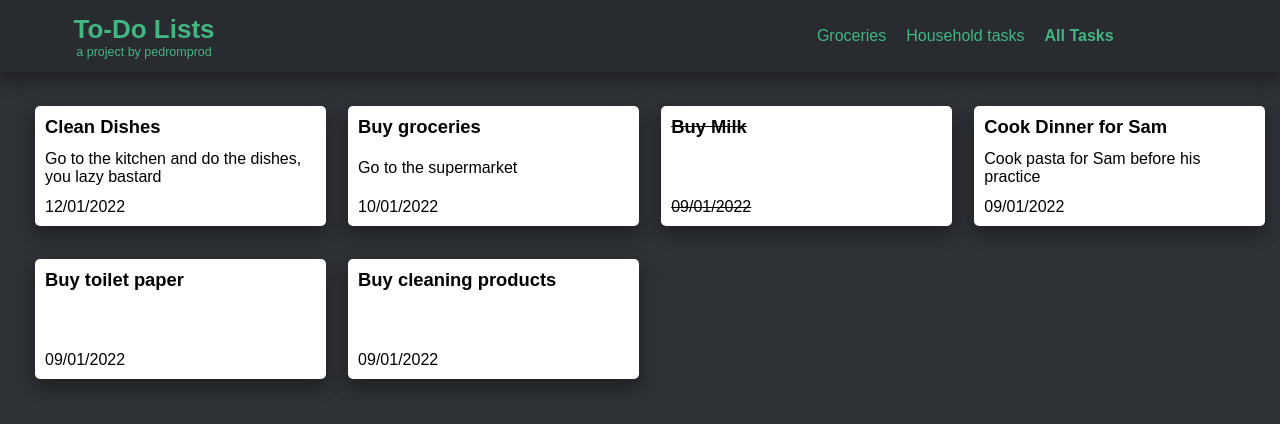
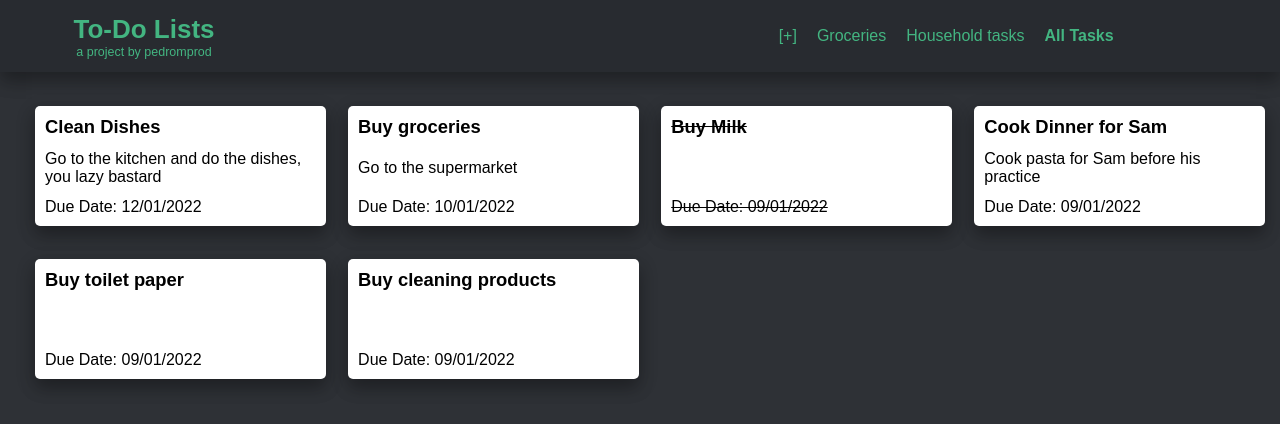
Before and after one commit to pedromprodr/todoApp, a website built with webpack: page dist/index.html in a window 1280 px wide. Both pictures are taken after a click on the element "All Tasks". Built offline with nearby package versions, Linux system fonts and the light colour scheme.

Commit message:
Add create project

```diff
--- a/src/dom.js
+++ b/src/dom.js
@@ -1,169 +1,246 @@
 import { Project } from "./project.js";
-import { Task , compare } from "./task.js";
+import { Task, compare } from "./task.js";
 
-const projects = []
+const projects = [];
 
 function loadHeader() {
-    const header = document.createElement('div');
-    header.className = 'header';
+  const header = document.createElement("div");
+  header.className = "header";
 
-    const logo = document.createElement('div');
-    logo.className = 'logo';
+  const logo = document.createElement("div");
+  logo.className = "logo";
 
-    const title = document.createElement('div')
-    title.innerHTML = 'To-Do Lists'
-    title.classList.add('title')
-    const subtitle = document.createElement('div')
-    subtitle.innerHTML = 'a project by pedromprod'
-    subtitle.classList.add('subtitle')
+  const title = document.createElement("div");
+  title.innerHTML = "To-Do Lists";
+  title.classList.add("title");
+  const subtitle = document.createElement("div");
+  subtitle.innerHTML = "a project by pedromprod";
+  subtitle.classList.add("subtitle");
 
   logo.appendChild(title);
   logo.appendChild(subtitle);
   header.appendChild(logo);
 
+  const projectNav = document.createElement("div");
+  projectNav.classList.add("projectNav");
 
-    const projectNav = document.createElement('div')
-    projectNav.classList.add('projectNav')
-
-    const allTasks = document.createElement('div');
-    allTasks.className = 'projectTitle';
-    allTasks.innerHTML = 'All Tasks';
-    allTasks.addEventListener("click", () => loadAllTasks())
+  const allTasks = document.createElement("div");
+  allTasks.className = "projectTitle";
+  allTasks.innerHTML = "All Tasks";
+  allTasks.addEventListener("click", () => loadAllTasks());
   projectNav.appendChild(allTasks);
 
-    projects.forEach(project => {
-        const projectTitle = document.createElement('div');
-        projectTitle.className = 'projectTitle';
+  projects.forEach((project) => {
+    const projectTitle = document.createElement("div");
+    projectTitle.className = "projectTitle";
     projectTitle.innerHTML = project.name;
-        projectTitle.addEventListener("click", () => loadProject(project.name))
+    projectTitle.addEventListener("click", () => loadProject(project.name));
     projectNav.appendChild(projectTitle);
   });
+  projectNav.appendChild(loadNewProjectButton());
+  header.appendChild(projectNav);
+  document.getElementById("content").appendChild(header);
+}
+function loadNewProjectButton() {
+  const newProject = document.createElement("div");
+  newProject.classList.add("newProject", "projectTitle");
+  newProject.textContent = "[+]";
 
-    header.appendChild(projectNav);
-    document.getElementById('content').appendChild(header);
+  newProject.addEventListener("click", function () {
+    formContainer.style.display = "block";
+  });
 
+  var formContainer = document.createElement("div");
+  formContainer.setAttribute("id", "form-container");
+  formContainer.style.display = "none";
+
+  var form = document.createElement("form");
+
+  var nameLabel = document.createElement("label");
+  nameLabel.setAttribute("for", "name");
+  nameLabel.innerHTML = "Name of the project:";
+  var nameInput = document.createElement("input");
+  nameInput.setAttribute("type", "text");
+  nameInput.setAttribute("id", "name");
+  nameInput.setAttribute("name", "name");
+  form.appendChild(nameInput);
+
+  var submitButton = document.createElement("button");
+  submitButton.setAttribute("type", "submit");
+  submitButton.innerHTML = "Submit";
+  form.appendChild(submitButton);
+
+  formContainer.appendChild(form);
+
+  form.appendChild(nameLabel);
+
+  var closeFormButton = document.createElement("button");
+  closeFormButton.setAttribute("id", "close-form");
+  closeFormButton.innerHTML = "Close";
+  closeFormButton.addEventListener("click", function () {
+    formContainer.style.display = "none";
+  });
+  formContainer.appendChild(closeFormButton);
+  document.getElementById("content").appendChild(formContainer);
+  return newProject;
 }
-
 function loadDOM() {
-
   loadSampleProjects();
 
   loadHeader();
 
-    const projectContainer = document.createElement('div');
-    projectContainer.className = 'projectContainer';
-    document.getElementById('content').appendChild(projectContainer);
+  const projectContainer = document.createElement("div");
+  projectContainer.className = "projectContainer";
+  document.getElementById("content").appendChild(projectContainer);
 
   loadProject(projects[0].name);
 }
 
-function loadAllTasks(){
-    document.querySelectorAll('.projectTitle').forEach(element => {
-        if(element.classList.contains('active')) { element.classList.remove('active');}
-        if(element.innerHTML==='All Tasks') element.classList.add('active')
+function loadAllTasks() {
+  document.querySelectorAll(".projectTitle").forEach((element) => {
+    if (element.classList.contains("active")) {
+      element.classList.remove("active");
+    }
+    if (element.innerHTML === "All Tasks") element.classList.add("active");
   });
-    let projectContainer = document.getElementsByClassName('projectContainer')[0];
-    projectContainer.innerHTML =''
-    let allTasks = []
+  let projectContainer = document.getElementsByClassName("projectContainer")[0];
+  projectContainer.innerHTML = "";
+  let allTasks = [];
 
-    projects.forEach(project => { project.tasks.forEach(task => {allTasks.push(task)});})
+  projects.forEach((project) => {
+    project.tasks.forEach((task) => {
+      allTasks.push(task);
+    });
+  });
 
-    allTasks.sort(compare)
+  allTasks.sort(compare);
 
-    allTasks.forEach(task => {
-        const taskElement = document.createElement('div');
-        taskElement.className = 'task';
+  allTasks.forEach((task) => {
+    const taskElement = document.createElement("div");
+    taskElement.className = "task";
 
-        taskElement.addEventListener('click', () => {
-            projects.forEach(projecti => { projecti.tasks.forEach(taski => {if(taski.name===task.name){taski.markAsComplete();loadAllTasks();}});})
-        })
+    taskElement.addEventListener("click", () => {
+      projects.forEach((projecti) => {
+        projecti.tasks.forEach((taski) => {
+          if (taski.name === task.name) {
+            taski.markAsComplete();
+            loadAllTasks();
+          }
+        });
+      });
+    });
 
-        const name = document.createElement('li');
+    const name = document.createElement("li");
     name.classList.add("taskName");
     name.textContent = task.name;
     taskElement.appendChild(name);
 
-        const description = document.createElement('li');
+    const description = document.createElement("li");
     description.textContent = task.description;
     description.classList.add("taskDescription");
     taskElement.appendChild(description);
 
-        const dueDate = document.createElement('li');
-        dueDate.textContent = task.dueDate;
+    const dueDate = document.createElement("li");
+    dueDate.textContent = "Due Date: " + task.dueDate;
     dueDate.classList.add("taskDueDate");
     taskElement.appendChild(dueDate);
 
     //const isComplete = document.createElement('li');
-        if(task.isComplete) taskElement.classList.add('completedTask')
-        //isComplete.textContent = task.isComplete;
-        //taskElement.appendChild(isComplete);
-
-        projectContainer.appendChild(taskElement);
-    });
-
-}
-function loadProject(title) {
-
-    let projectContainer = document.getElementsByClassName('projectContainer')[0];
-    projectContainer.innerHTML =''
-
-    document.querySelectorAll('.projectTitle').forEach(element => {
-        if(element.classList.contains('active')) { element.classList.remove('active');}
-        if(element.innerHTML===title) element.classList.add('active')
-    });
-
-    projects.forEach(project => {
-        if (project.name === title) {
-            project.tasks.sort(compare)
-            project.tasks.forEach(task => {
-                const taskElement = document.createElement('div');
-                taskElement.className = 'task';
-
-                taskElement.addEventListener('click', () => {
-                    projects.forEach(project => { project.tasks.forEach(taski => {if(taski.name===task.name){taski.markAsComplete();loadProject(title)}});})
-                })
-
-                const name = document.createElement('li');
-                name.textContent = task.name;
-                name.classList.add("taskName");
-                taskElement.appendChild(name);
-
-                const description = document.createElement('li');
-                description.textContent = task.description;
-                description.classList.add("taskDescription");
-                taskElement.appendChild(description);
-
-                const dueDate = document.createElement('li');
-                dueDate.textContent = task.dueDate;
-                dueDate.classList.add("taskDueDate")
-                taskElement.appendChild(dueDate);
-
-                //const isComplete = document.createElement('li');
-                if(task.isComplete) taskElement.classList.add('completedTask')
+    if (task.isComplete) taskElement.classList.add("completedTask");
     //isComplete.textContent = task.isComplete;
     //taskElement.appendChild(isComplete);
 
     projectContainer.appendChild(taskElement);
   });
 }
-    })
+function loadProject(title) {
+  let projectContainer = document.getElementsByClassName("projectContainer")[0];
+  projectContainer.innerHTML = "";
+
+  document.querySelectorAll(".projectTitle").forEach((element) => {
+    if (element.classList.contains("active")) {
+      element.classList.remove("active");
+    }
+    if (element.innerHTML === title) element.classList.add("active");
+  });
+
+  projects.forEach((project) => {
+    if (project.name === title) {
+      project.tasks.sort(compare);
+      project.tasks.forEach((task) => {
+        const taskElement = document.createElement("div");
+        taskElement.className = "task";
+
+        taskElement.addEventListener("click", () => {
+          projects.forEach((project) => {
+            project.tasks.forEach((taski) => {
+              if (taski.name === task.name) {
+                taski.markAsComplete();
+                loadProject(title);
+              }
+            });
+          });
+        });
+
+        const name = document.createElement("li");
+        name.textContent = task.name;
+        name.classList.add("taskName");
+        taskElement.appendChild(name);
+
+        const description = document.createElement("li");
+        description.textContent = task.description;
+        description.classList.add("taskDescription");
+        taskElement.appendChild(description);
+
+        const dueDate = document.createElement("li");
+        dueDate.textContent = task.dueDate;
+        dueDate.classList.add("taskDueDate");
+        taskElement.appendChild(dueDate);
+
+        //const isComplete = document.createElement('li');
+        if (task.isComplete) taskElement.classList.add("completedTask");
+        //isComplete.textContent = task.isComplete;
+        //taskElement.appendChild(isComplete);
+
+        projectContainer.appendChild(taskElement);
+      });
+    }
+  });
 }
 
 function loadSampleProjects() {
-    let project = new Project('Household tasks');
-    let task1 = new Task('Clean Dishes','','Go to the kitchen and do the dishes, you lazy bastard','12/01/2022','urgent');
-    let task2 = new Task('Cook Dinner for Sam','','Cook pasta for Sam before his practice','09/01/2022','normal');
-    let task3 = new Task('Buy groceries','','Go to the supermarket','10/01/2022','urgent');
-    project.tasks.push(task1,task2,task3);
+  let project = new Project("Household tasks");
+  let task1 = new Task(
+    "Clean Dishes",
+    "",
+    "Go to the kitchen and do the dishes, you lazy bastard",
+    "12/01/2022",
+    "urgent"
+  );
+  let task2 = new Task(
+    "Cook Dinner for Sam",
+    "",
+    "Cook pasta for Sam before his practice",
+    "09/01/2022",
+    "normal"
+  );
+  let task3 = new Task(
+    "Buy groceries",
+    "",
+    "Go to the supermarket",
+    "10/01/2022",
+    "urgent"
+  );
+  project.tasks.push(task1, task2, task3);
   projects.push(project);
 
-    project = new Project('Groceries');
-    task1 = new Task('Buy Milk','','','09/01/2022','urgent');
+  project = new Project("Groceries");
+  task1 = new Task("Buy Milk", "", "", "09/01/2022", "urgent");
   task1.markAsComplete();
-    task2 = new Task('Buy toilet paper','','','09/01/2022','normal');
-    task3 = new Task('Buy cleaning products','','','09/01/2022','normal');
-    project.tasks.push(task1,task2,task3);
+  task2 = new Task("Buy toilet paper", "", "", "09/01/2022", "normal");
+  task3 = new Task("Buy cleaning products", "", "", "09/01/2022", "normal");
+  project.tasks.push(task1, task2, task3);
   projects.push(project);
 }
 
-export {loadDOM};
+export { loadDOM };
```
Also changed, not shown: style/style.css (+9 -1 lines), dist/main.js. Lines whose indentation alone changed are shown as unchanged.
